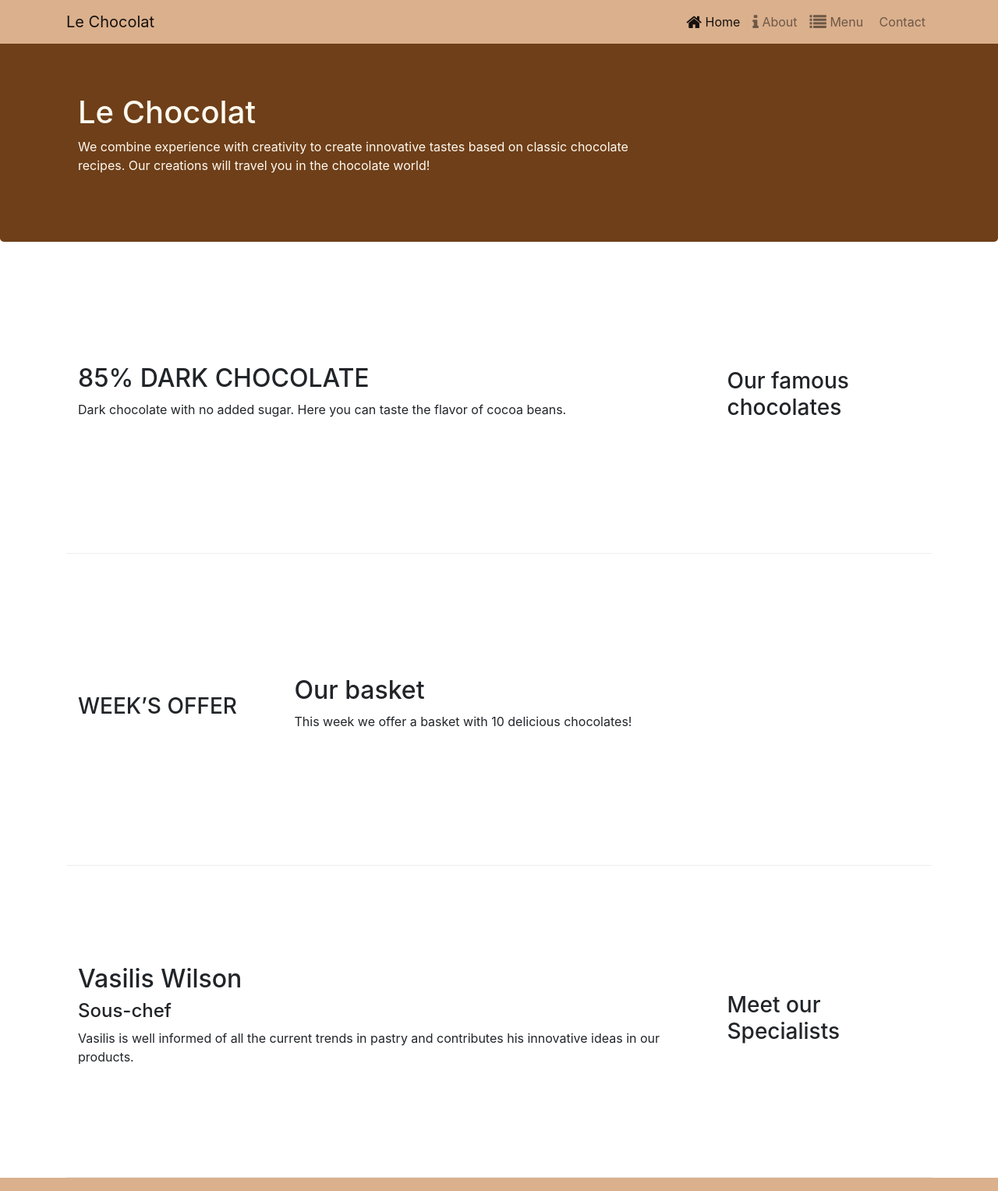
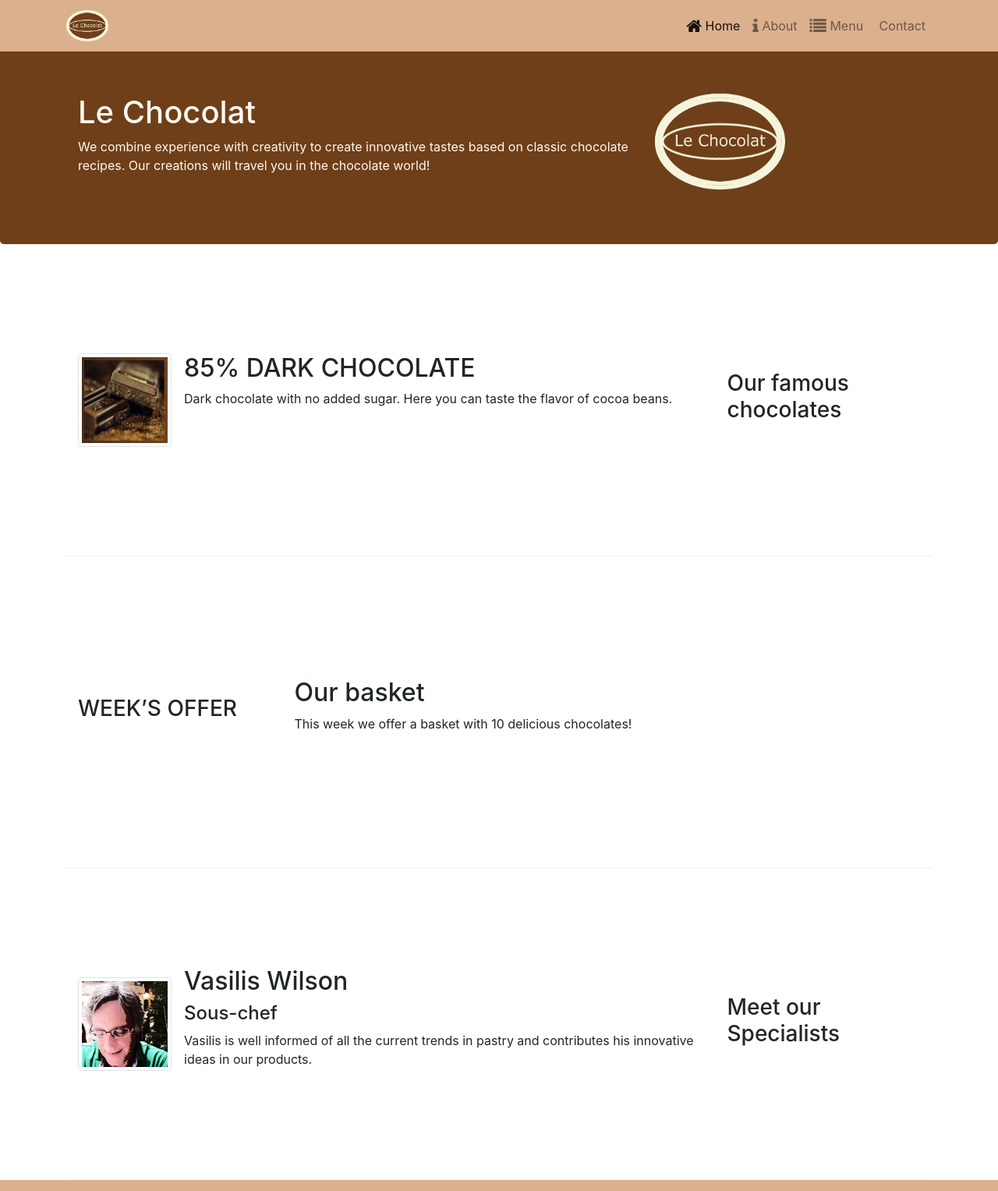
Before and after one commit to JimKos21/leChocolat, a website: page index.html in a window 1280 px wide. Shown: the top 1527 px of the page at 78% size. Drawn offline with nearby package versions, Linux system fonts and the light colour scheme; some icons are missing.

Commit message:
Images and Media

```diff
--- a/index.html
+++ b/index.html
@@ -16,7 +16,7 @@
 <body>
     <nav class="navbar navbar-expand-md navbar-light bg-light fixed-top ">
         <div class="container">
-            <a class="navbar-brand" href="#">Le Chocolat</a>
+            <a class="navbar-brand" href="./aboutus.html"><img src="images/logo.png" height="40" width="54"></a>
 
             <button class="navbar-toggler" type="button" data-toggle="collapse" data-target="#Navbar">
                 <span class="navbar-toggler-icon"></span>
@@ -46,6 +46,7 @@
                         recipes. Our creations will travel you in the chocolate world!</p>
                 </div>
                 <div class="col col-sm-4">
+                        <img src="images/logo.png" class="img-fluid">
                 </div>
             </div>
         </div>
@@ -57,9 +58,14 @@
                 <h3>Our famous chocolates</h3>
             </div>
             <div class="col-sm col-md">
+                <div class="media">
+                    <img src="/images/dark85.jpg" class="mr-3 img-thumbnail">
+                    <div class="media-body">
                             <h2>85% DARK CHOCOLATE</h2>
-                <p class="d-none d-sm-block">Dark chocolate with no added sugar. Here you can taste the flavor of cocoa
-                    beans.</p>
+                            <p class="d-none d-md-block">Dark chocolate with no added sugar.
+                            Here you can taste the flavor of cocoa beans.</p>
+                    </div>
+                </div>
             </div>
         </div>
 
@@ -79,11 +85,17 @@
                 <h3>Meet our Specialists</h3>
             </div>
             <div class="col-sm col-md">
+                <div class="media">
+                    <img class="d-flex mr-3 img-thumbnail align-self-center" src="/images/cartoonVasilis.png" alt="Vasilis Wilson">
+                    <div class="media-body">
                             <h2>Vasilis Wilson </h2>
                             <h4>Sous-chef</h4>
                             <p class="d-none d-sm-block">Vasilis is well informed of all the current trends in pastry and
                                 contributes his innovative ideas in
                                 our products.</p>
+                    </div>
+                </div>
+
             </div>
         </div>
     </div>
```
Also changed, not shown: aboutus.html (+2 -1 lines), images/cartoonVasilis.png (added), images/dark85.jpg (added), images/logo.png (added), images/promotion.jpg (added). Lines whose indentation alone changed are shown as unchanged.
